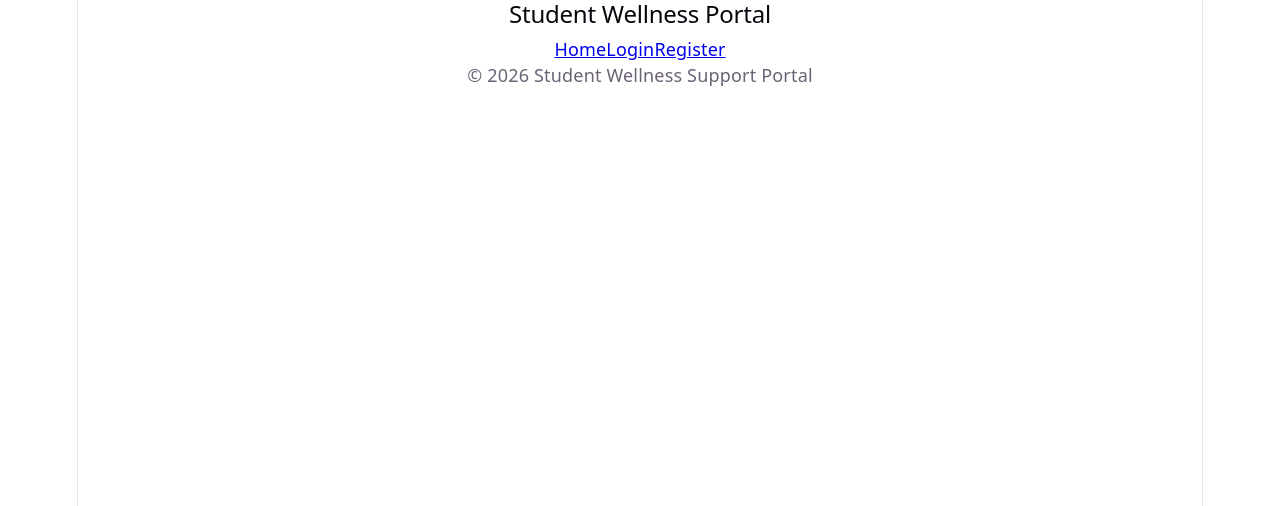
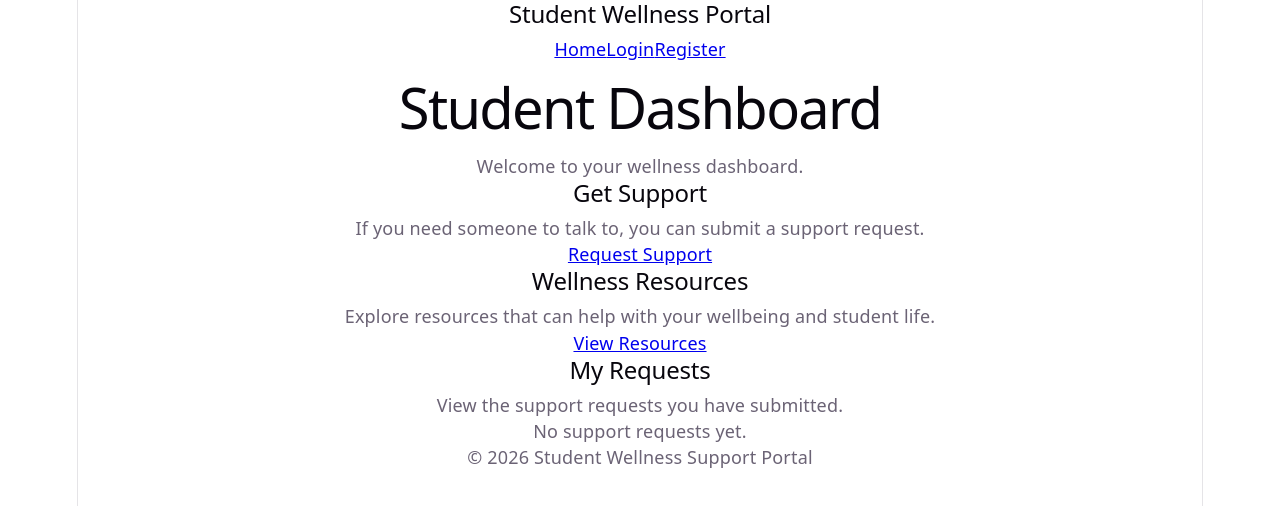
Before and after one commit to HopeTheEditor/Student-Wellness-Portal, a React app in the folder frontend/: page /dashboard in a window 1280 px wide. Shown: the top 506 px of the page. Built offline with nearby package versions, Linux system fonts and the light colour scheme; the HTML template or start-up script is replaced by a standard one.

Commit message:
dashboard updated ,added navigation

```diff
--- a/frontend/src/App.jsx
+++ b/frontend/src/App.jsx
@@ -1,11 +1,13 @@
 import { BrowserRouter, Routes, Route } from 'react-router-dom'
+
 import Navbar from './components/Navbar'
 import Footer from './components/Footer'
 
 import Home from './pages/Home'
 import Login from './pages/Login'
 import Register from './pages/Register'
-
+import StudentDashboard from './pages/StudentDashboard'
+import SupportRequest from './pages/SupportRequest'
 
 function App() {
   return (
@@ -16,6 +18,9 @@ function App() {
         <Route path="/" element={<Home />} />
         <Route path="/login" element={<Login />} />
         <Route path="/register" element={<Register />} />
+        <Route path="/dashboard" element={<StudentDashboard />} />
+        <Route path="/support" element={<SupportRequest />} />
+
       </Routes>
 
       <Footer />
--- /dev/null
+++ b/frontend/src/pages/StudentDashboard.jsx
@@ -0,0 +1,44 @@
+import { Link } from 'react-router-dom'
+
+function StudentDashboard() {
+  return (
+    <main>
+      <h1>Student Dashboard</h1>
+
+      <p>Welcome to your wellness dashboard.</p>
+
+      <section>
+        <h2>Get Support</h2>
+        <p>
+          If you need someone to talk to, you can submit a support request.
+        </p>
+
+        <Link to="/support">
+          Request Support
+        </Link>
+      </section>
+
+      <section>
+        <h2>Wellness Resources</h2>
+        <p>
+          Explore resources that can help with your wellbeing and student life.
+        </p>
+
+        <Link to="/resources">
+          View Resources
+        </Link>
+      </section>
+
+      <section>
+        <h2>My Requests</h2>
+        <p>
+          View the support requests you have submitted.
+        </p>
+
+        <p>No support requests yet.</p>
+      </section>
+    </main>
+  )
+}
+
+export default StudentDashboard
--- /dev/null
+++ b/frontend/src/pages/SupportRequest.jsx
@@ -0,0 +1,42 @@
+import { useState } from 'react'
+
+function SupportRequest() {
+  const [message, setMessage] = useState('')
+
+  function handleSubmit(event) {
+    event.preventDefault()
+
+    alert('Support request submitted!')
+  }
+
+  return (
+    <main>
+      <h1>Request Support</h1>
+
+      <p>
+        Tell us what you are going through and how we can support you.
+      </p>
+
+      <form onSubmit={handleSubmit}>
+        <label>What do you need support with?</label>
+
+        <br />
+
+        <textarea
+          value={message}
+          onChange={(event) => setMessage(event.target.value)}
+          placeholder="Describe your concern..."
+          rows="6"
+        />
+
+        <br />
+
+        <button type="submit">
+          Submit Request
+        </button>
+      </form>
+    </main>
+  )
+}
+
+export default SupportRequest
```
